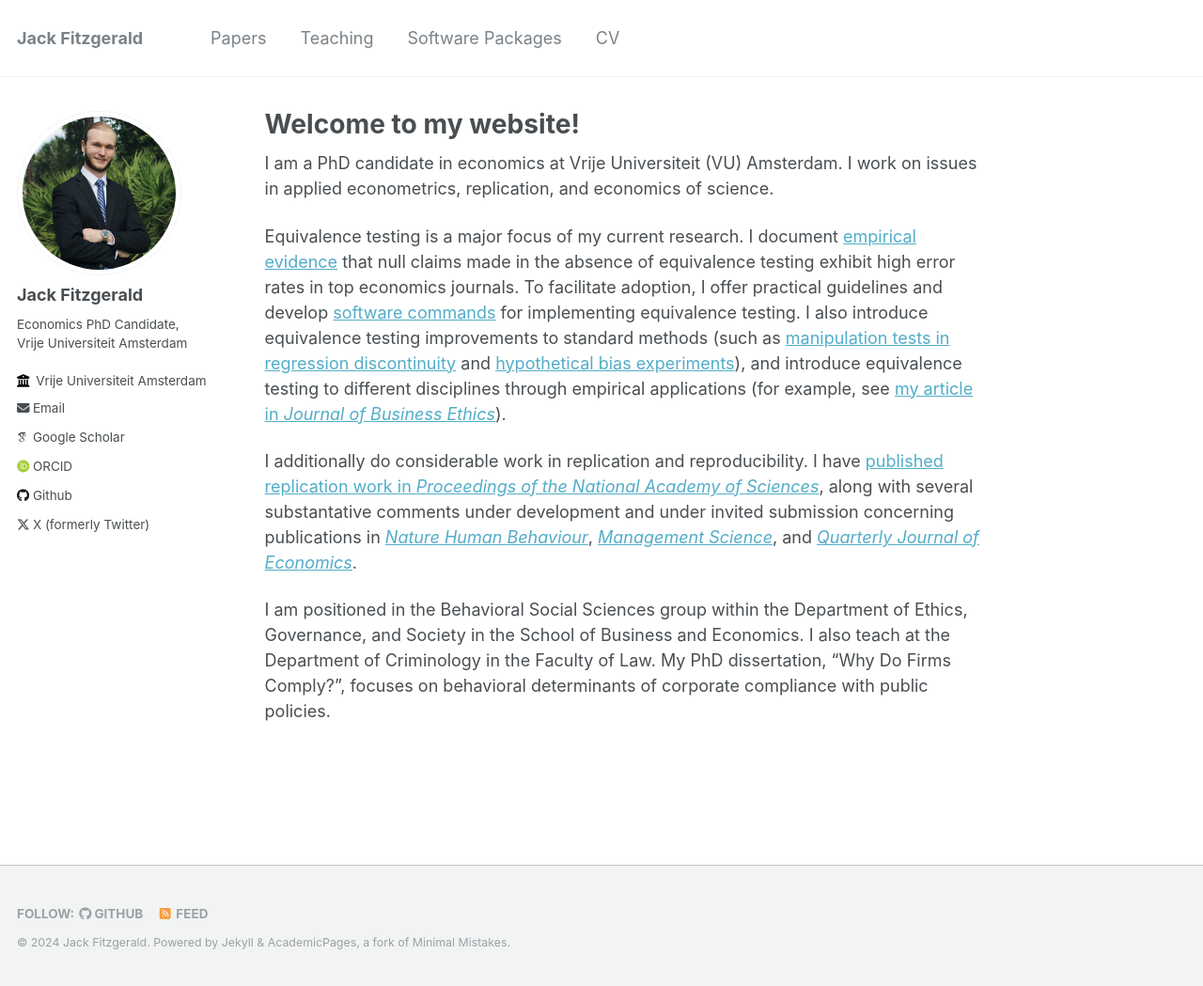
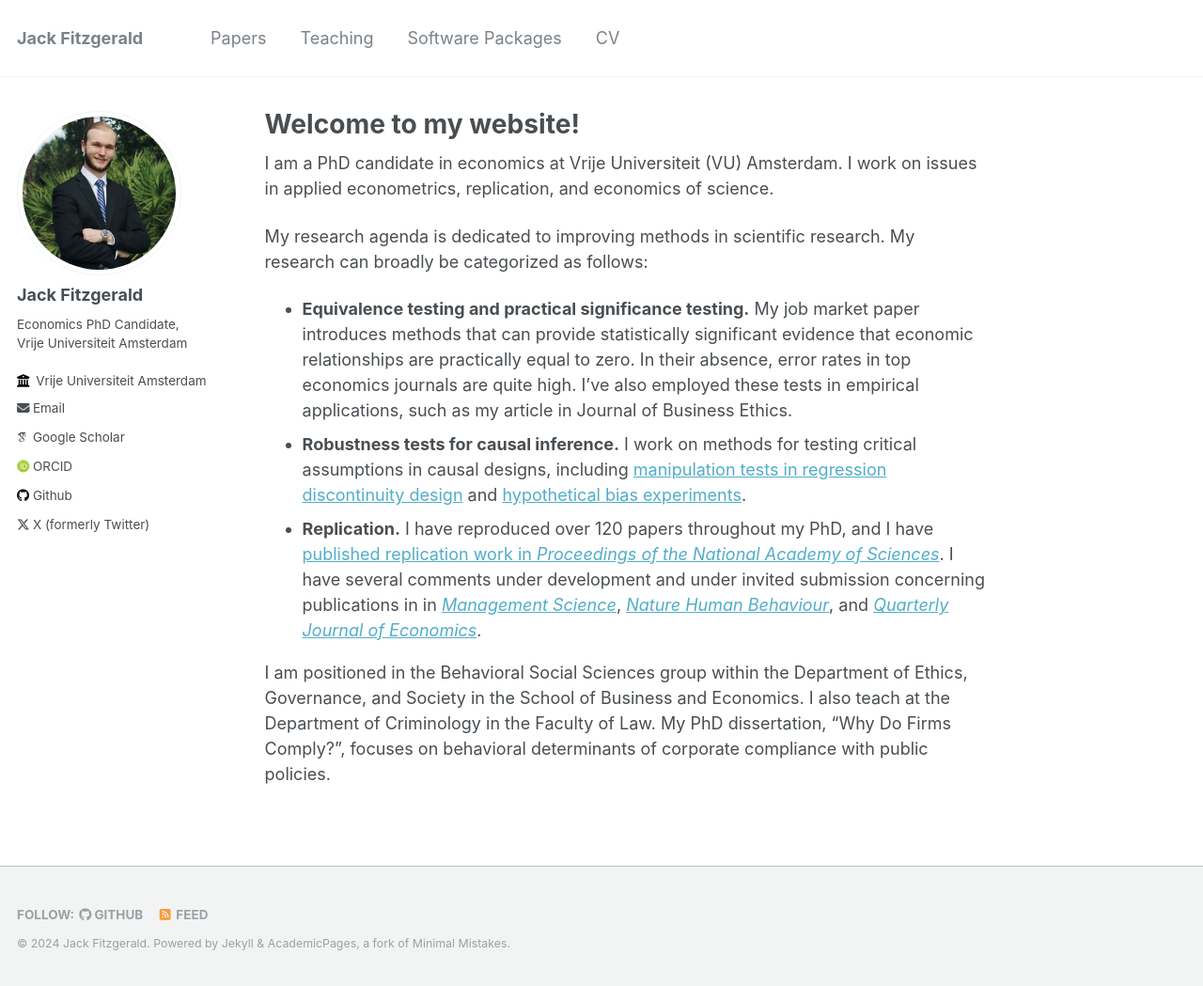
Before and after one commit to jack-fitzgerald/jack-fitzgerald.github.io, a Jekyll site: the page built from _pages/about.md, in a window 1280 px wide and 1049 px high. Shown: the whole window at 94% size. Built offline with Jekyll 4.4.1, drawn with Linux system fonts in a browser that asks for light colours; some web fonts are replaced.

Commit message:
Update about.md

```diff
--- a/_pages/about.md
+++ b/_pages/about.md
@@ -9,8 +9,9 @@ redirect_from:
 
 I am a PhD candidate in economics at Vrije Universiteit (VU) Amsterdam. I work on issues in applied econometrics, replication, and economics of science.
 
-Equivalence testing is a major focus of my current research. I document [empirical evidence](https://jack-fitzgerald.github.io/files/The_Need_for_Equivalence_Testing_in_Economics.pdf) that null claims made in the absence of equivalence testing exhibit high error rates in top economics journals. To facilitate adoption, I offer practical guidelines and develop [software commands](https://jack-fitzgerald.github.io/code/) for implementing equivalence testing. I also introduce equivalence testing improvements to standard methods (such as [manipulation tests in regression discontinuity](https://jack-fitzgerald.github.io/files/RDD_Equivalence.pdf) and [hypothetical bias experiments](https://jack-fitzgerald.github.io/files/Hypothetical_Bias.pdf)), and introduce equivalence testing to different disciplines through empirical applications (for example, see [my article in <i>Journal of Business Ethics</i>](https://doi.org/10.1007/s10551-024-05731-x)).
-
-I additionally do considerable work in replication and reproducibility. I have [published replication work in <i>Proceedings of the National Academy of Sciences</i>](https://www.pnas.org/doi/10.1073/pnas.2403758121), along with several substantative comments under development and under invited submission concerning publications in [<i>Nature Human Behaviour</i>](https://jack-fitzgerald.github.io/files/WEA23_Replication.pdf), [<i>Management Science</i>](https://jack-fitzgerald.github.io/files/GS22_Replication.pdf), and [<i>Quarterly Journal of Economics</i>](https://jack-fitzgerald.github.io/files/MS23_Replication.pdf).
+My research agenda is dedicated to improving methods in scientific research. My research can broadly be categorized as follows:
+* **Equivalence testing and practical significance testing.** My job market paper introduces methods that can provide statistically significant evidence that economic relationships are practically equal to zero. In their absence, error rates in top economics journals are quite high. I’ve also employed these tests in empirical applications, such as my article in Journal of Business Ethics.
+* **Robustness tests for causal inference.** I work on methods for testing critical assumptions in causal designs, including [manipulation tests in regression discontinuity design](https://jack-fitzgerald.github.io/files/RDD_Equivalence.pdf) and [hypothetical bias experiments](https://jack-fitzgerald.github.io/files/Hypothetical_Bias.pdf).
+* **Replication.** I have reproduced over 120 papers throughout my PhD, and I have [published replication work in <i>Proceedings of the National Academy of Sciences</i>](https://www.pnas.org/doi/10.1073/pnas.2403758121). I have several comments under development and under invited submission concerning publications in in [<i>Management Science</i>](https://jack-fitzgerald.github.io/files/GS22_Replication.pdf), [<i>Nature Human Behaviour</i>](https://jack-fitzgerald.github.io/files/WEA23_Replication.pdf), and [<i>Quarterly Journal of Economics</i>](https://jack-fitzgerald.github.io/files/MS23_Replication.pdf).
 
 I am positioned in the Behavioral Social Sciences group within the Department of Ethics, Governance, and Society in the School of Business and Economics. I also teach at the Department of Criminology in the Faculty of Law. My PhD dissertation, "Why Do Firms Comply?", focuses on behavioral determinants of corporate compliance with public policies.
```
